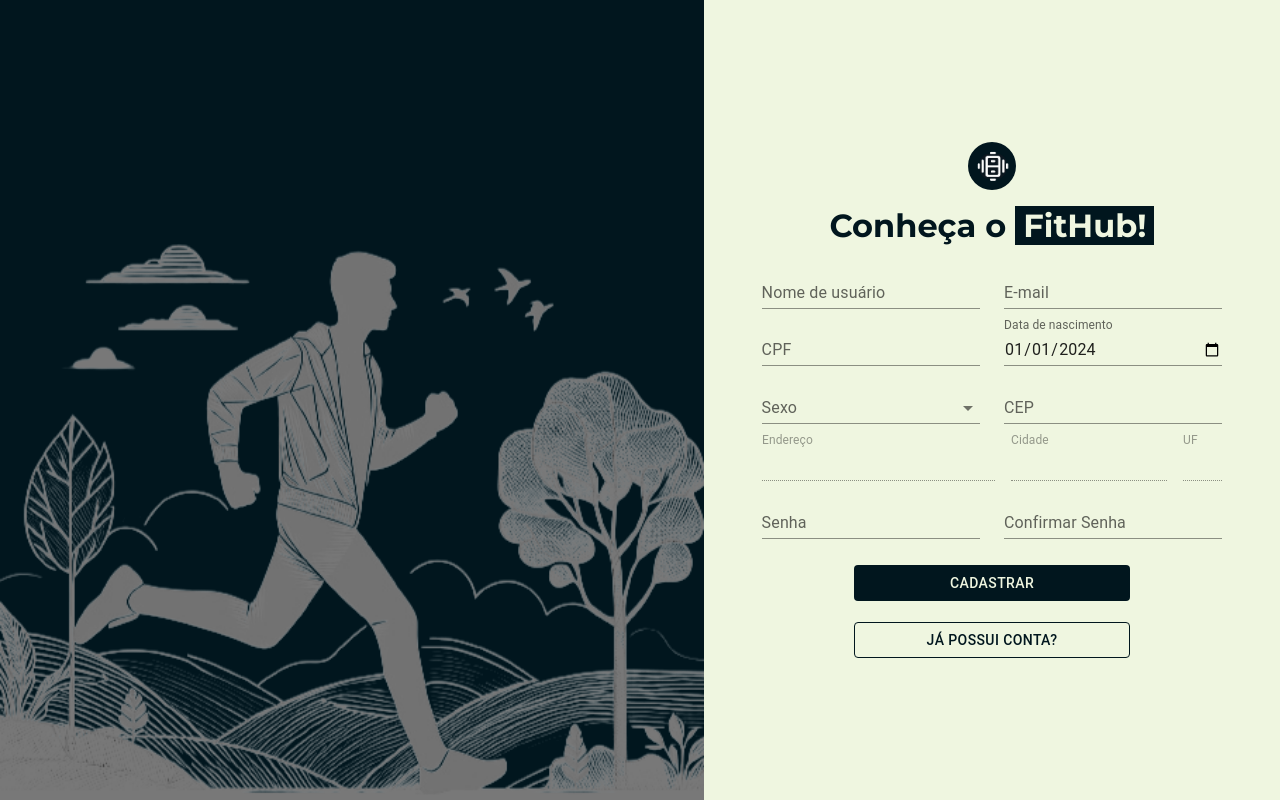
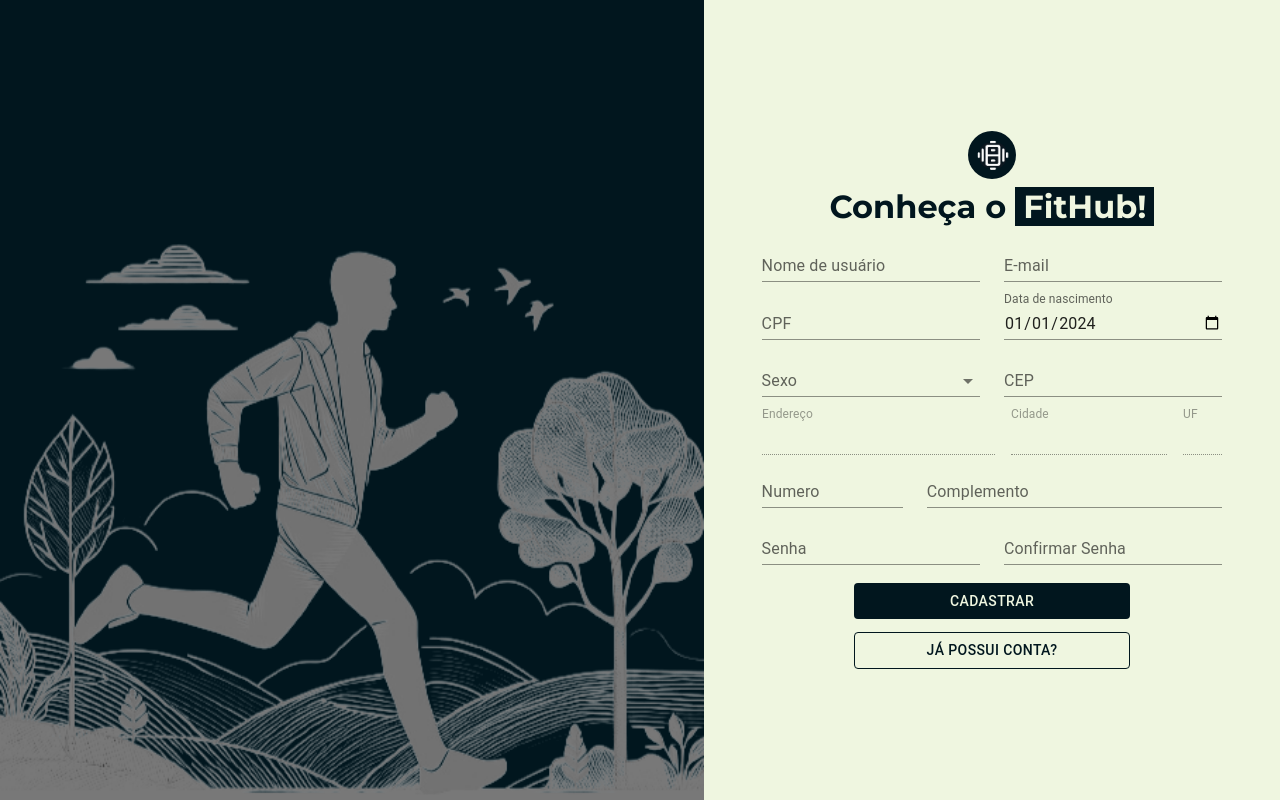
Before and after one commit to yBtyZa/FitHub, a React (Vite) app: page /cadastro-usuario in a window 1280 px wide. Built offline with nearby package versions, Linux system fonts and the light colour scheme; data requests are answered from the project's data file.

Commit message:
feat: 🎸 (CadastroUsuario) Add numero e complemento ao cadastro

```diff
--- a/src/components/molecules/CFormCadastroUsuario.jsx
+++ b/src/components/molecules/CFormCadastroUsuario.jsx
@@ -162,17 +162,41 @@ function CFormCadastroUsuario() {
      />
      <CTextField
       disabled
-      id="standard-select-currency"
       variant="standard"
       label="UF"
       defaultValue=" "
       {...register("estado", { required: true })}></CTextField>
     </div>
    </div>
+   <div className={stylesCadastro.textFields}>
+    <CTextField
+     type="number"
+     variant="standard"
+     label="Numero"
+     {...register("endereco_numero", {
+      required: true,
+      minLength: {
+       value: 1
+      }
+     })}></CTextField>
+    <CTextField
+     type="text"
+     variant="standard"
+     label="Complemento"
+     fullWidth
+     {...register("complemento", {
+      required: true,
+      minLength: {
+       value: 1
+      }
+     })}></CTextField>
+   </div>
    <div className={stylesCadastro.errorDuplo}>
-    {(errors.endereco || errors.cidade || errors.estado) && (
-     <p>{errors.endereco.message}</p>
-    )}
+    {(errors.endereco ||
+     errors.cidade ||
+     errors.estado ||
+     errors.endereco_numero ||
+     errors.complemento) && <p>Endereço obrigatório</p>}
    </div>
    <div className={stylesCadastro.textFields}>
     <CTextField
--- a/src/pages/pagesCSS/CadastroUsuario.module.css
+++ b/src/pages/pagesCSS/CadastroUsuario.module.css
@@ -16,7 +16,7 @@
 
 .formCadastro button {
     width: 60%;
-    margin-top: 1rem;
+    margin-top: 0.5rem;
 }
 
 .error {
--- a/src/pages/pagesCSS/Login.module.css
+++ b/src/pages/pagesCSS/Login.module.css
@@ -23,7 +23,7 @@
     justify-content: center;
     align-items: center;
     background-color: #eff6e0;
-    gap: 1rem;
+    gap: 0.5rem;
 }
 
 .formContainer {
```
Also changed, not shown: data/db.json (indentation only).
